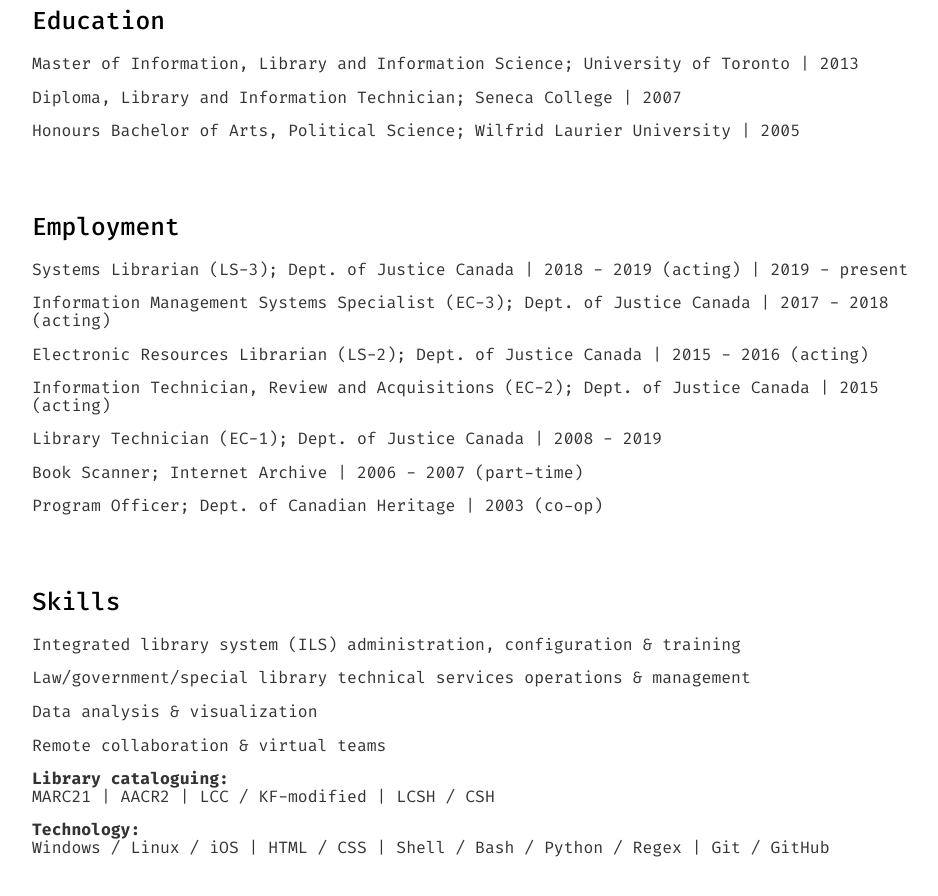
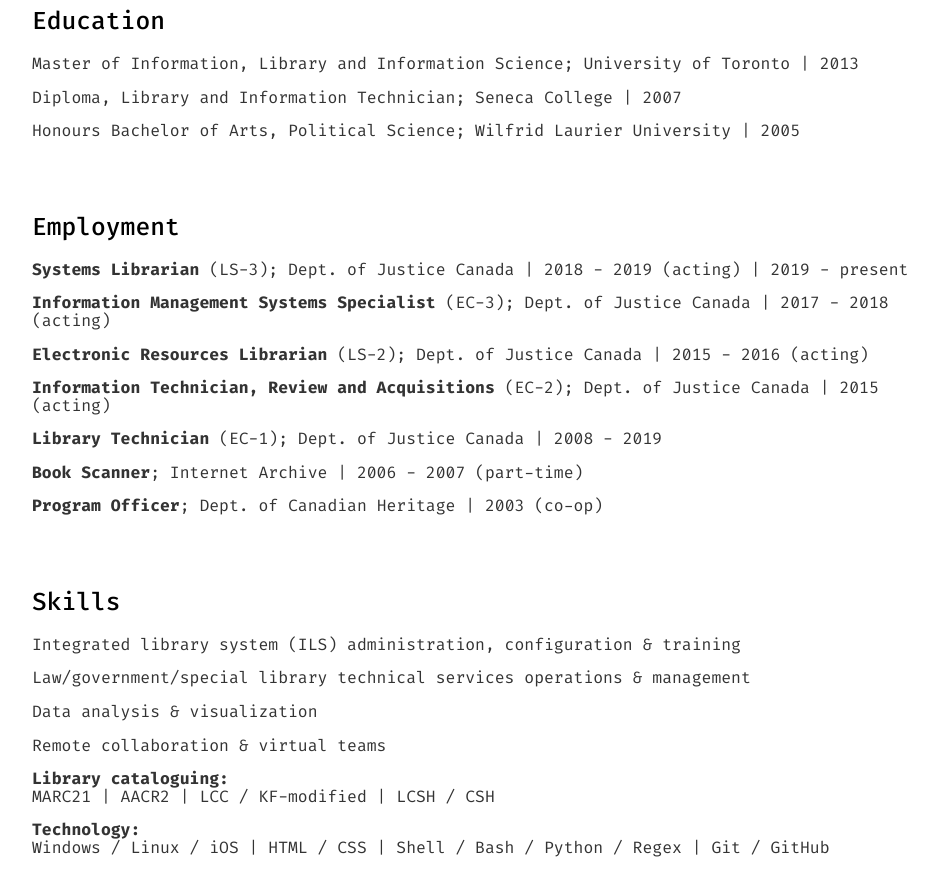
Before and after one commit to onshisan/onshisan.github.io, a Jekyll site: the page built from cv/index.html, in a window 1280 px wide and 900 px high, scrolled down 604 px. Shown: the top 896 px of the window, without its empty margins (160-1098 px from the left). Built offline with Jekyll 4.4.1, drawn with Linux system fonts in a browser that asks for light colours.

```diff
--- a/_includes/resume.html
+++ b/_includes/resume.html
@@ -26,13 +26,13 @@
 	</br>
 
 	<h2>Employment</h2>
-	<p>Systems Librarian (LS-3); Dept. of Justice Canada | 2018 - 2019 (acting) | 2019 - present</p>
-	<p>Information Management Systems Specialist (EC-3); Dept. of Justice Canada | 2017 - 2018 (acting)</p>
-	<p>Electronic Resources Librarian (LS-2); Dept. of Justice Canada | 2015 - 2016 (acting)</p>
-	<p>Information Technician, Review and Acquisitions (EC-2); Dept. of Justice Canada | 2015 (acting)</p>
-	<p>Library Technician (EC-1); Dept. of Justice Canada | 2008 - 2019</p>
-	<p>Book Scanner; Internet Archive | 2006 - 2007 (part-time)</p>
-	<p>Program Officer; Dept. of Canadian Heritage | 2003 (co-op)</p>
+	<p><strong>Systems Librarian</strong> (LS-3); Dept. of Justice Canada | 2018 - 2019 (acting) | 2019 - present</p>
+	<p><strong>Information Management Systems Specialist</strong> (EC-3); Dept. of Justice Canada | 2017 - 2018 (acting)</p>
+	<p><strong>Electronic Resources Librarian</strong> (LS-2); Dept. of Justice Canada | 2015 - 2016 (acting)</p>
+	<p><strong>Information Technician, Review and Acquisitions</strong> (EC-2); Dept. of Justice Canada | 2015 (acting)</p>
+	<p><strong>Library Technician</strong> (EC-1); Dept. of Justice Canada | 2008 - 2019</p>
+	<p><strong>Book Scanner</strong>; Internet Archive | 2006 - 2007 (part-time)</p>
+	<p><strong>Program Officer</strong>; Dept. of Canadian Heritage | 2003 (co-op)</p>
 
 	</br>
 	</br>
```
